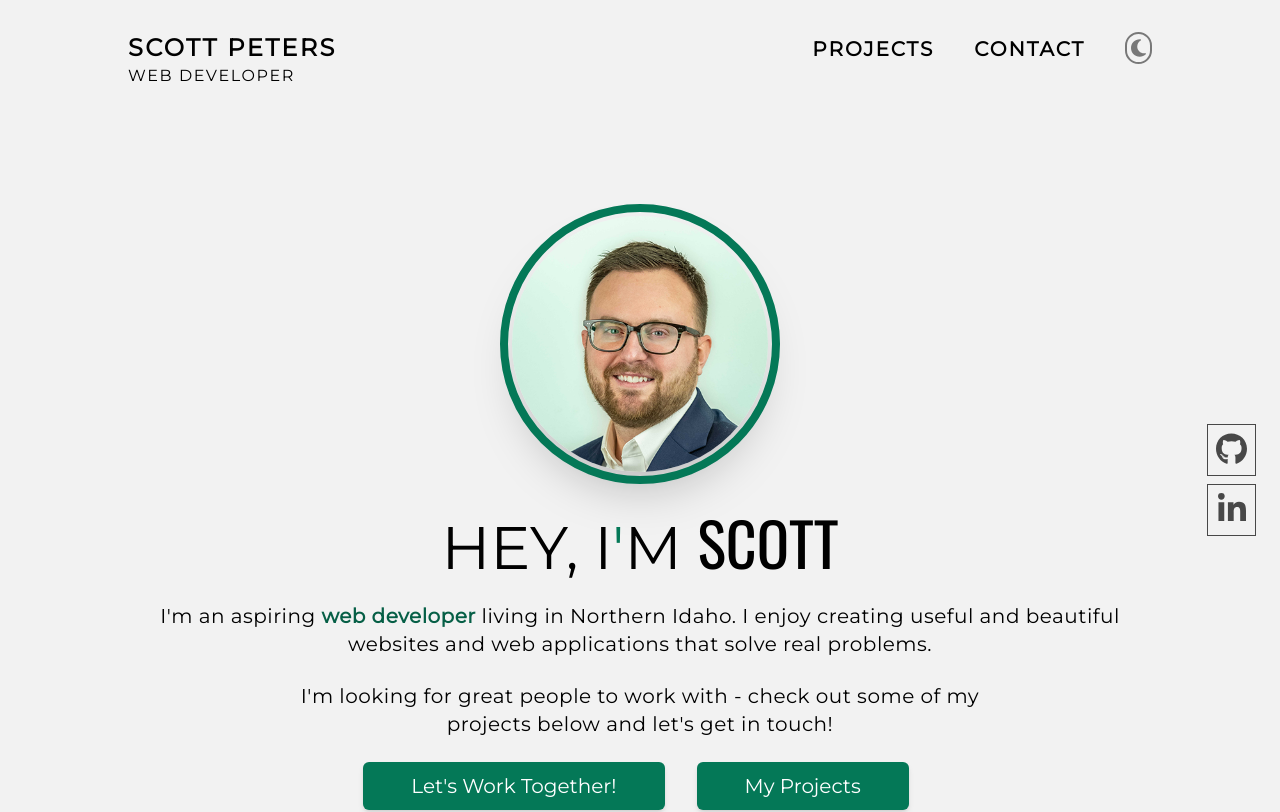
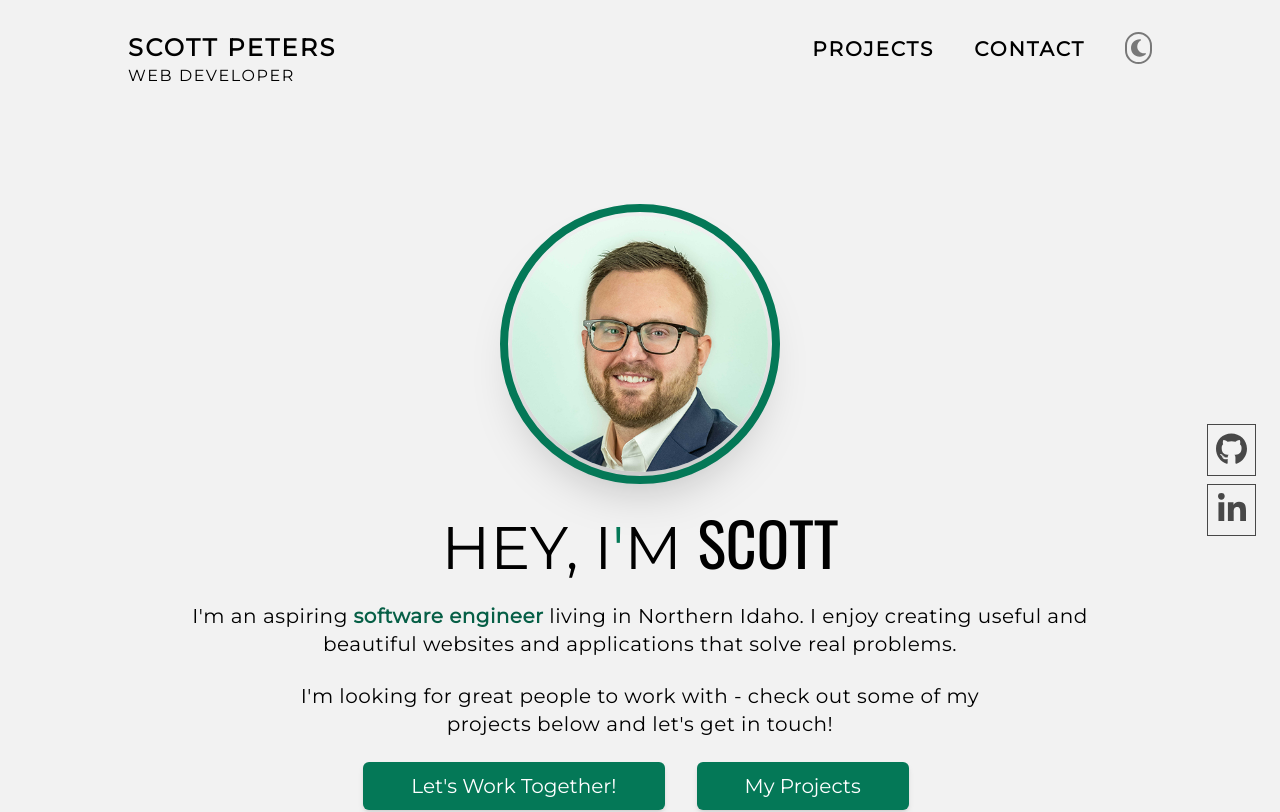
Before and after one commit to Blathe/personal-portfolio, a Next.js app: page / in a window 1280 px wide. Shown: the top 812 px of the page. Built offline with nearby package versions, Linux system fonts and the light colour scheme.

Commit message:
switched some verbiage

```diff
--- a/components/heroSection.js
+++ b/components/heroSection.js
@@ -2,7 +2,6 @@ import { FontAwesomeIcon } from "@fortawesome/react-fontawesome"; // Import the
 import { faArrowCircleDown } from "@fortawesome/free-solid-svg-icons"; // import the icons you need
 
 const HeroSection = () => {
-
   const scrollToElement = (div, block) => {
     if (typeof window !== "undefined") {
       const element = document.getElementById(div);
@@ -31,10 +30,10 @@ const HeroSection = () => {
       <p className="mx-auto text-center text-xl font-mons font-normal tracking-wide md:w-4/5 px-8">
         I&apos;m an aspiring{" "}
         <span className="font-bold text-emerald-800 dark:text-emerald-500">
-          web developer
+          software engineer
         </span>{" "}
         living in Northern Idaho. I enjoy creating useful and beautiful websites
-        and web applications that solve real problems.
+        and applications that solve real problems.
       </p>
 
       <p className="mx-auto text-center text-xl w-full tracking-wide font-mons font-normal md:w-3/5 px-8">
--- a/pages/index.js
+++ b/pages/index.js
@@ -16,10 +16,10 @@ export default function Home() {
     <div className={theme}>
       <div className="container-fluid p-0 m-0 dark:bg-slate-800 transition-all duration-700">
         <Head>
-          <title>Scott Peters - Front End Web Developer Portfolio</title>
+          <title>Scott Peters - Software Engineer Portfolio</title>
           <meta
             name="description"
-            content="The portfolio of Scott Peters, a Front End Web Developer who builds web applications and websites."
+            content="The portfolio of Scott Peters, a software engineer who builds websites and web applications."
           />
           <link rel="icon" href="/favicon.ico" />
         </Head>
```
